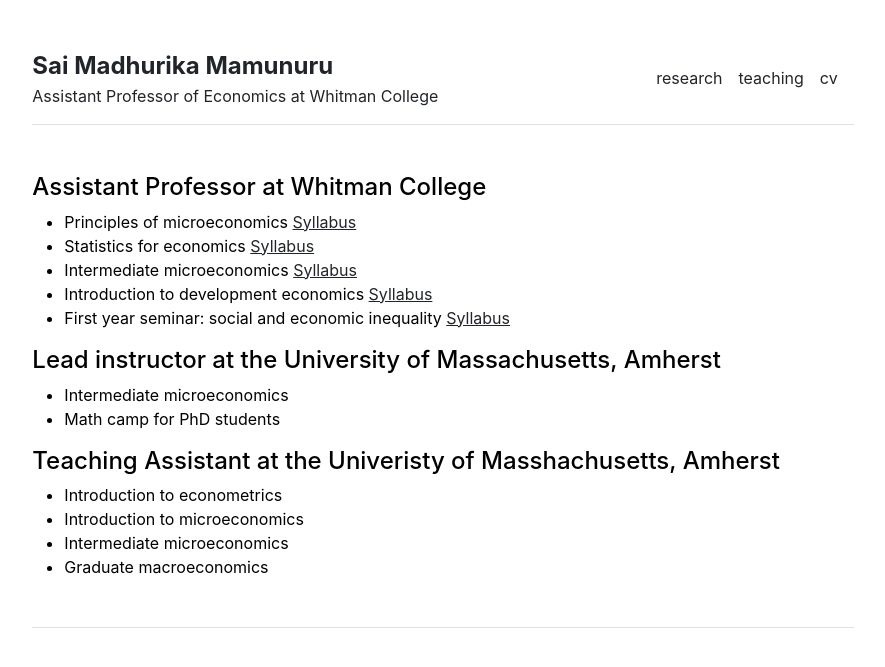
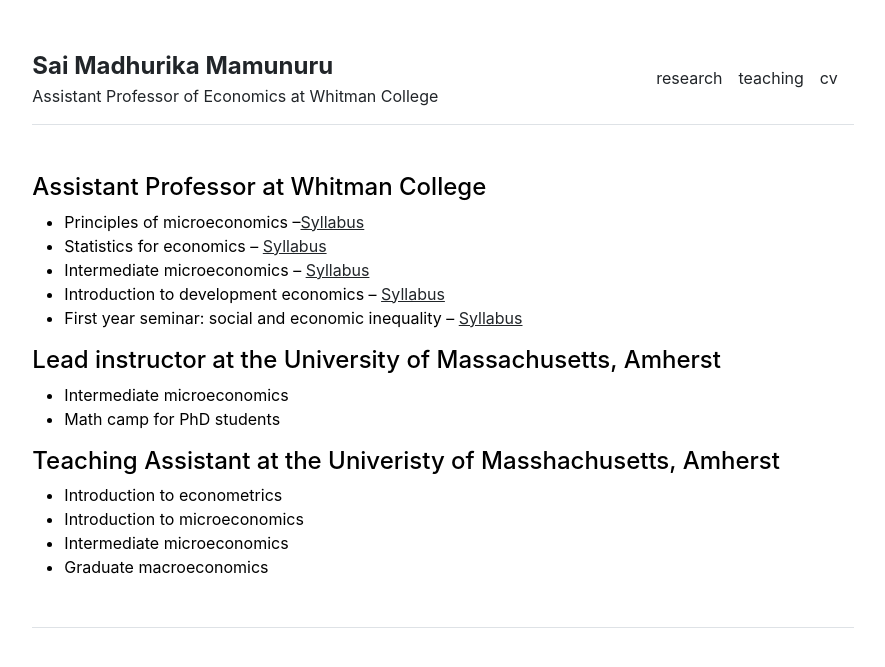
Before and after one commit to saimamunuru/saimamunuru.github.io, a Jekyll site: the page built from teaching.md, in a window 1280 px wide. Shown: the top 667 px of the page, without its empty margins (197-1082 px from the left). Built offline with Jekyll 4.4.1, drawn with Linux system fonts in a browser that asks for light colours.

```diff
--- a/teaching.md
+++ b/teaching.md
@@ -5,11 +5,11 @@ title: "Teaching"
 
 #### Assistant Professor at Whitman College
 
-* Principles of microeconomics [Syllabus](https://www.dropbox.com/s/v0yd51rpxudh4dx/PM_101B_v2.pdf?dl=0)
-* Statistics for economics [Syllabus](https://www.dropbox.com/s/t2e94u9xpmuff0l/S_227.pdf?dl=0)
-* Intermediate microeconomics [Syllabus](https://www.dropbox.com/s/l0c2as6kwfektnh/Econ_307_F21_Syll.pdf?dl=0)
-* Introduction to development economics [Syllabus]()
-* First year seminar: social and economic inequality [Syllabus](https://www.dropbox.com/s/2gozjehm27x16az/Course_calendar_Ineq.pdf?dl=0)
+* Principles of microeconomics --[Syllabus](https://www.dropbox.com/s/v0yd51rpxudh4dx/PM_101B_v2.pdf?dl=0)
+* Statistics for economics -- [Syllabus](https://www.dropbox.com/s/t2e94u9xpmuff0l/S_227.pdf?dl=0)
+* Intermediate microeconomics -- [Syllabus](https://www.dropbox.com/s/l0c2as6kwfektnh/Econ_307_F21_Syll.pdf?dl=0)
+* Introduction to development economics -- [Syllabus]()
+* First year seminar: social and economic inequality -- [Syllabus](https://www.dropbox.com/s/2gozjehm27x16az/Course_calendar_Ineq.pdf?dl=0)
 
 #### Lead instructor at the University of Massachusetts, Amherst
 
```
